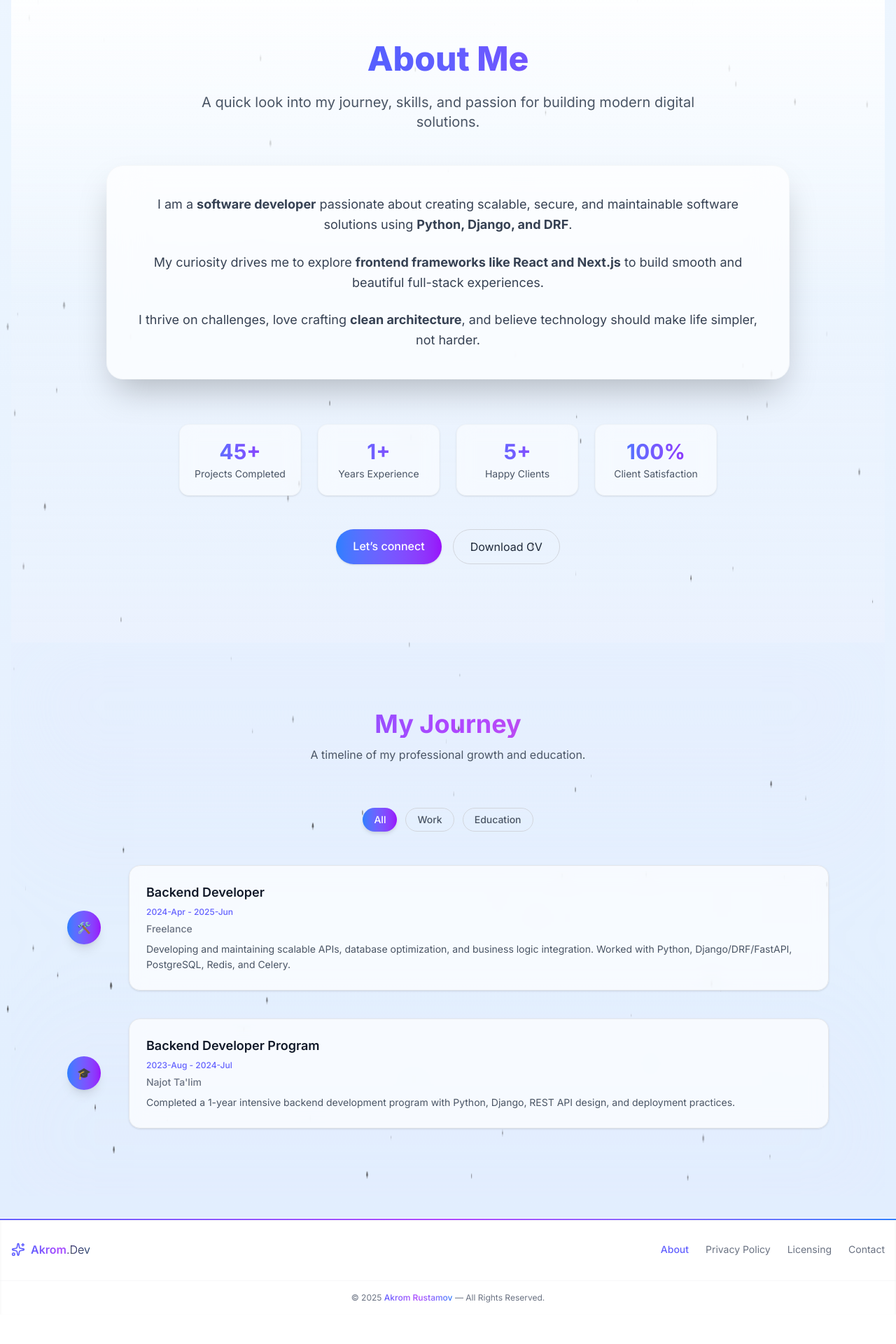
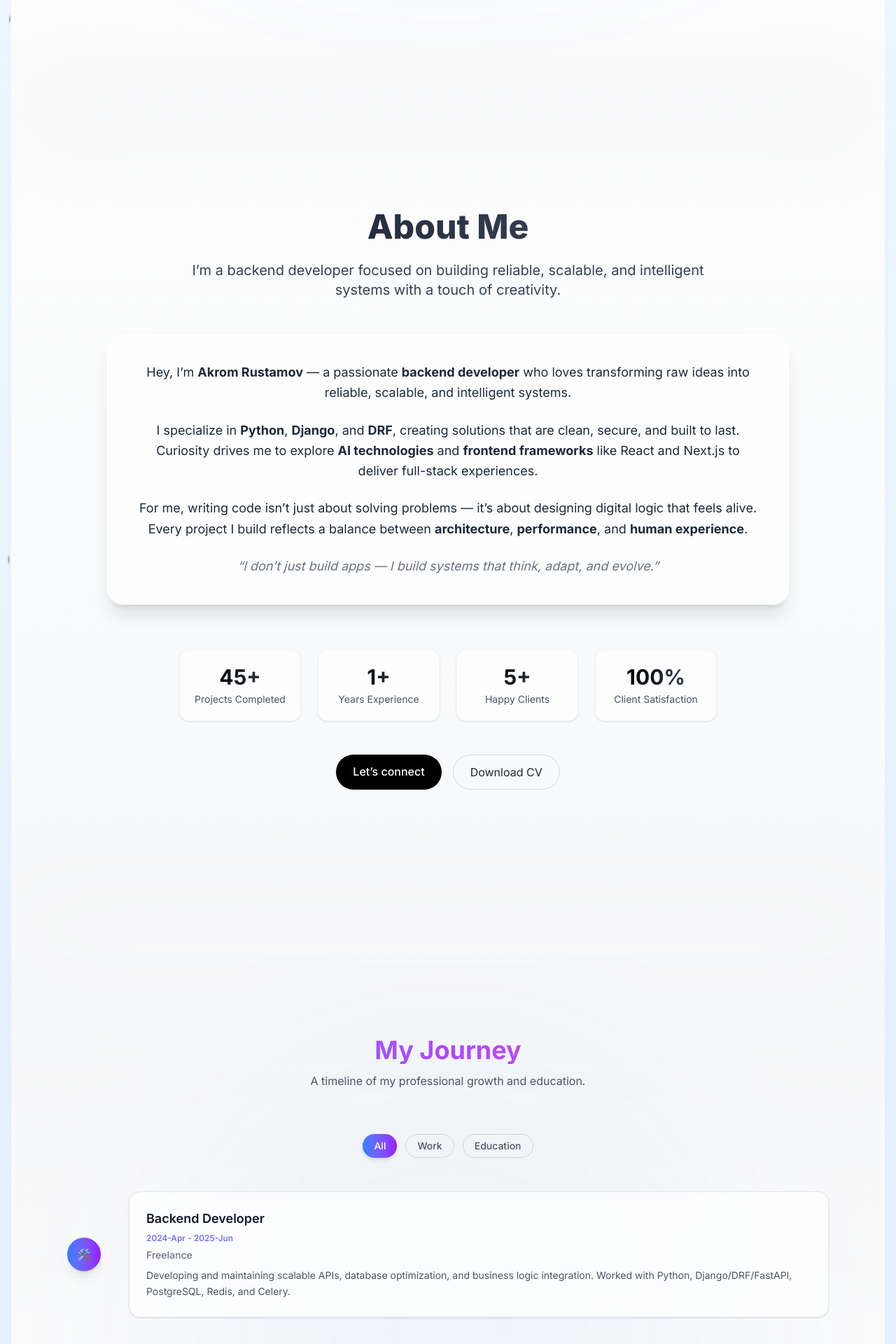
Before and after one commit to RustamovAkrom/NextJS-Portfolio, a Next.js app: page /about in a window 1280 px wide. Shown: the part 660-2580 px from the top of the page at 70% size. Before the commit the page ends 2538 px from the top, so only its background shows below. Built offline with nearby package versions, Linux system fonts and the light colour scheme.

Commit message:
simple fixes

```diff
--- a/data/about.json
+++ b/data/about.json
@@ -71,9 +71,19 @@
                 "role": "Backend Developer Program",
                 "company": "Najot Ta'lim",
                 "period": "2023-Aug - 2024-Jul",
-                "description": "Completed a 1-year intensive backend development program with Python, Django, REST API design, and deployment practices.",
+                "description": "Completed a 1-year intensive backend development program focused on Python, Django, REST API design, and deployment practices.",
                 "icon": "🎓"
+            },
+            {
+                "type": "education",
+                "role": "Foundation Degree",
+                "company": "International Digital University (IDU)",
+                "period": "2025-Sep - Present",
+                "description": "Currently studying at IDU in the Foundation program, covering key subjects such as Professional English, Business Management, Professional Mathematics, Japanese Language, and Programming with C++.",
+                "icon": "🏫"
             }
+
+
         ]
     }
 ]
--- a/src/app/about/page.tsx
+++ b/src/app/about/page.tsx
@@ -4,6 +4,7 @@ import { motion } from "framer-motion";
 import Image from "next/image";
 import { useEffect, useState } from "react";
 import type { AboutContentType, TimelineItemType, LinkType, StatType } from "@/types/about";
+import ScrollDownButton from "@/components/ScrollDownButton";
 
 function MyJourneySection({
   timeline,
@@ -17,11 +18,11 @@ function MyJourneySection({
     filter === "all" ? timeline : timeline.filter((item) => item.type === filter);
 
   return (
-    <section className="relative py-24 overflow-hidden">
-      {/* Фон с мягким свечением */}
-      <div className="absolute inset-0 bg-gradient-to-b from-indigo-100/20 via-transparent to-purple-100/10 dark:from-indigo-900/10 dark:to-purple-900/20 blur-3xl" />
+    <section className="relative py-28 overflow-hidden bg-gradient-to-b from-gray-100/30 to-white dark:from-gray-900/50 dark:to-black">
+      {/* Мягкий фон */}
+      <div className="absolute inset-0 bg-[radial-gradient(circle_at_center,rgba(59,130,246,0.07),transparent_70%)] blur-3xl" />
 
-      <div className="relative max-w-6xl mx-auto px-4 sm:px-6 lg:px-8">
+      <div className="relative max-w-6xl mx-auto px-6 sm:px-8">
         {/* Заголовок */}
         <motion.div
           initial={{ opacity: 0, y: 30 }}
@@ -29,7 +30,7 @@ function MyJourneySection({
           transition={{ duration: 0.6 }}
           className="text-center mb-16"
         >
-          <h2 className="text-4xl font-bold bg-gradient-to-r from-blue-600 via-purple-500 to-pink-500 bg-clip-text text-transparent">
+          <h2 className="text-4xl font-bold bg-gradient-to-r from-blue-500 via-purple-500 to-pink-500 bg-clip-text text-transparent">
             My Journey
           </h2>
           <p className="text-gray-600 dark:text-gray-400 mt-3 text-base max-w-xl mx-auto">
@@ -43,12 +44,11 @@ function MyJourneySection({
             <button
               key={f}
               onClick={() => setFilter(f)}
-              className={`capitalize px-4 py-1.5 rounded-full text-xs sm:text-sm font-medium transition-all duration-300
-                ${
-                  filter === f
-                    ? "bg-gradient-to-r from-blue-500 to-purple-600 text-white shadow-md"
-                    : "bg-transparent border border-gray-300 dark:border-gray-700 text-gray-600 dark:text-gray-400 hover:bg-gray-100/20 dark:hover:bg-gray-800/40"
-                }`}
+              className={`capitalize px-4 py-1.5 rounded-full text-xs sm:text-sm font-medium transition-all duration-300 ${
+                filter === f
+                  ? "bg-gradient-to-r from-blue-500 to-purple-600 text-white shadow-md"
+                  : "bg-transparent border border-gray-300 dark:border-gray-700 text-gray-600 dark:text-gray-400 hover:bg-gray-100/20 dark:hover:bg-gray-800/40"
+              }`}
             >
               {f}
             </button>
@@ -106,14 +106,13 @@ export default function AboutPage() {
   const content = data[0];
 
   return (
-    <div className="relative overflow-hidden">
+    <div className="relative overflow-hidden bg-gradient-to-b from-white via-gray-50 to-gray-100 dark:from-black dark:via-gray-950 dark:to-gray-900 mt-20">
       {/* === Hero === */}
-      <section className="relative py-24 sm:py-32 bg-gradient-to-br from-blue-50 via-white to-purple-50 dark:from-gray-900 dark:via-gray-950 dark:to-black">
-        {/* Эффект подсветки */}
-        <div className="absolute inset-0 bg-[radial-gradient(ellipse_at_center,_var(--tw-gradient-stops))] from-indigo-500/10 via-transparent to-transparent blur-2xl" />
+      <section className="relative py-28 sm:py-36">
+        <div className="absolute inset-0 bg-[radial-gradient(ellipse_at_center,_rgba(59,130,246,0.1),_transparent_70%)] blur-2xl" />
 
         <div className="relative max-w-6xl mx-auto px-6 grid lg:grid-cols-2 gap-16 items-center">
-          {/* Фото с эффектом парения */}
+          {/* Фото */}
           <motion.div
             initial={{ rotate: -5, opacity: 0 }}
             whileInView={{ rotate: 0, opacity: 1 }}
@@ -125,12 +124,7 @@ export default function AboutPage() {
               transition={{ repeat: Infinity, duration: 6, ease: "easeInOut" }}
               className="relative w-64 h-64 sm:w-80 sm:h-80 rounded-3xl overflow-hidden shadow-2xl border border-white/20 backdrop-blur-md"
             >
-              <Image
-                src={content.image}
-                alt={content.alt}
-                fill
-                className="object-cover"
-              />
+              <Image src={content.image} alt={content.alt} fill className="object-cover" />
             </motion.div>
           </motion.div>
 
@@ -155,43 +149,50 @@ export default function AboutPage() {
         </div>
       </section>
 
+
+      {/* === Smooth Transition === */}
+      <div className="h-32 bg-gradient-to-b from-gray-50/0 via-gray-100/50 to-gray-100 dark:from-gray-900/0 dark:via-gray-900/50 dark:to-black blur-3xl" />
+
       {/* === About Me === */}
-      <section className="relative py-28 bg-gradient-to-b from-white via-blue-50/30 to-purple-50/20 dark:from-gray-950 dark:via-gray-900 dark:to-black">
+      <section className="relative py-28">
+
         <div className="max-w-5xl mx-auto px-6 text-center">
           <motion.h2
             initial={{ opacity: 0, y: 40 }}
             whileInView={{ opacity: 1, y: 0 }}
             transition={{ duration: 0.6 }}
-            className="text-5xl font-extrabold bg-gradient-to-r from-blue-600 via-indigo-500 to-purple-600 bg-clip-text text-transparent mb-6"
+            className="text-5xl font-extrabold bg-gradient-to-r from-gray-900 to-gray-600 dark:from-white dark:to-gray-400 bg-clip-text text-transparent mb-6"
           >
             About Me
           </motion.h2>
 
           <motion.p
-            initial={{ opacity: 0, y: 30 }}
+            initial={{ opacity: 0, y: 20 }}
             whileInView={{ opacity: 1, y: 0 }}
             transition={{ duration: 0.7 }}
-            className="text-gray-600 dark:text-gray-300 text-lg sm:text-xl mb-12 max-w-3xl mx-auto"
+            className="text-gray-700 dark:text-gray-300 text-lg sm:text-xl mb-12 max-w-3xl mx-auto"
           >
-            A quick look into my journey, skills, and passion for building modern digital solutions.
+            I’m a backend developer focused on building reliable, scalable, and intelligent systems with a touch of creativity.
           </motion.p>
 
           <motion.div
             initial={{ opacity: 0, y: 30 }}
             whileInView={{ opacity: 1, y: 0 }}
-            transition={{ duration: 0.7 }}
-            className="bg-white/70 dark:bg-gray-800/70 backdrop-blur-xl border border-gray-200/30 dark:border-gray-700/30 shadow-2xl rounded-3xl p-10 mb-16"
+            transition={{ duration: 0.8 }}
+            className="bg-white/70 dark:bg-gray-900/70 backdrop-blur-xl border border-gray-200/30 dark:border-gray-700/30 rounded-3xl shadow-xl p-10 mb-16"
           >
-            <div className="text-gray-700 dark:text-gray-300 leading-relaxed space-y-6 text-lg">
+            <div className="text-gray-800 dark:text-gray-300 leading-relaxed space-y-6 text-lg text-left sm:text-center">
               <p>
-                I am a <b>software developer</b> passionate about creating scalable, secure, and maintainable software solutions using{" "}
-                <b>Python, Django, and DRF</b>.
+                Hey, I’m <b>Akrom Rustamov</b> — a passionate <b>backend developer</b> who loves transforming raw ideas into reliable, scalable, and intelligent systems.
               </p>
               <p>
-                My curiosity drives me to explore <b>frontend frameworks like React and Next.js</b> to build smooth and beautiful full-stack experiences.
+                I specialize in <b>Python</b>, <b>Django</b>, and <b>DRF</b>, creating solutions that are clean, secure, and built to last. Curiosity drives me to explore <b>AI technologies</b> and <b>frontend frameworks</b> like React and Next.js to deliver full-stack experiences.
               </p>
               <p>
-                I thrive on challenges, love crafting <b>clean architecture</b>, and believe technology should make life simpler, not harder.
+                For me, writing code isn’t just about solving problems — it’s about designing digital logic that feels alive. Every project I build reflects a balance between <b>architecture</b>, <b>performance</b>, and <b>human experience</b>.
+              </p>
+              <p className="italic text-gray-500 dark:text-gray-400">
+                “I don’t just build apps — I build systems that think, adapt, and evolve.”
               </p>
             </div>
           </motion.div>
@@ -204,9 +205,9 @@ export default function AboutPage() {
                 initial={{ opacity: 0, y: 20 }}
                 whileInView={{ opacity: 1, y: 0 }}
                 transition={{ duration: 0.6, delay: stat.id * 0.1 }}
-                className="flex flex-col gap-y-1 bg-white/50 dark:bg-gray-800/50 backdrop-blur-md border border-gray-200/30 dark:border-gray-700/30 rounded-xl p-5 shadow-sm hover:shadow-lg"
+                className="flex flex-col gap-y-1 bg-white/60 dark:bg-gray-800/60 backdrop-blur-md border border-gray-200/30 dark:border-gray-700/30 rounded-xl p-5 shadow-sm hover:shadow-md transition"
               >
-                <dd className="text-3xl font-bold bg-gradient-to-r from-blue-500 to-purple-600 bg-clip-text text-transparent">
+                <dd className="text-3xl font-bold bg-gradient-to-r from-black to-gray-600 dark:from-white dark:to-gray-400 bg-clip-text text-transparent">
                   {stat.value}
                 </dd>
                 <dt className="text-gray-600 dark:text-gray-400 text-sm">{stat.name}</dt>
@@ -219,7 +220,7 @@ export default function AboutPage() {
             <motion.a
               href="/contact"
               whileHover={{ scale: 1.05 }}
-              className="px-6 py-3 rounded-full bg-gradient-to-r from-blue-500 to-purple-600 text-white font-medium shadow hover:shadow-lg transition"
+              className="px-6 py-3 rounded-full bg-black dark:bg-white text-white dark:text-black font-medium shadow hover:shadow-lg transition"
             >
               Let’s connect
             </motion.a>
@@ -227,7 +228,7 @@ export default function AboutPage() {
               href="/resumes/resume-1.pdf"
               download
               whileHover={{ scale: 1.05 }}
-              className="px-6 py-3 rounded-full border border-gray-300 dark:border-gray-700 bg-transparent text-gray-800 dark:text-gray-300 hover:bg-gray-100/30 dark:hover:bg-gray-800/40 transition"
+              className="px-6 py-3 rounded-full border border-gray-300 dark:border-gray-700 bg-transparent text-gray-800 dark:text-gray-300 hover:bg-gray-100/20 dark:hover:bg-gray-800/40 transition"
             >
               Download CV
             </motion.a>
@@ -235,6 +236,9 @@ export default function AboutPage() {
         </div>
       </section>
 
+      {/* === Smooth Transition to Timeline === */}
+      <div className="h-32 bg-gradient-to-b from-gray-100/0 via-gray-100/50 to-white dark:from-gray-900/0 dark:via-gray-900/50 dark:to-black blur-3xl" />
+
       {/* === Timeline === */}
       <MyJourneySection timeline={content.timeline} filters={content.filters} />
     </div>
--- a/src/app/contact/page.tsx
+++ b/src/app/contact/page.tsx
@@ -161,7 +161,7 @@ function SendMessageForm() {
 // ✅ Главная страница
 export default function ContactPage() {
   return (
-    <section className="relative overflow-hidden py-20">
+    <section className="relative overflow-hidden py-20 mt-20">
       {/* 🔹 Фон */}
       <div className="absolute inset-0 bg-gradient-to-b from-indigo-50 via-white to-indigo-100
                       dark:from-gray-900 dark:via-gray-950 dark:to-gray-900" />
--- a/src/app/projects/page.tsx
+++ b/src/app/projects/page.tsx
@@ -36,7 +36,7 @@ export default function ProjectsPage() {
       : projects.filter((p) => p.date.startsWith(filterYear));
 
   return (
-    <main className="relative min-h-screen overflow-hidden">
+    <main className="relative min-h-screen overflow-hidden mt-20">
       {/* Background Glow */}
       <div className="absolute inset-0 -z-10 bg-gradient-to-b from-indigo-50 via-transparent to-gray-50 dark:from-gray-900 dark:via-gray-950 dark:to-black" />
       <motion.div
--- a/src/app/services/page.tsx
+++ b/src/app/services/page.tsx
@@ -22,7 +22,7 @@ export default function ServicesPage() {
   }, []);
 
   return (
-    <section className="relative overflow-hidden py-20">
+    <section className="relative overflow-hidden py-20 mt-20">
       {/* 🔹 Градиентный фон с мягким свечением */}
       <div className="absolute inset-0 bg-gradient-to-b from-indigo-50 via-white to-indigo-100 dark:from-gray-900 dark:via-gray-950 dark:to-gray-900" />
       <div className="absolute -top-20 left-1/2 w-[600px] h-[600px] bg-indigo-400/20 dark:bg-indigo-600/20 rounded-full blur-3xl -translate-x-1/2" />
--- a/src/app/skills/page.tsx
+++ b/src/app/skills/page.tsx
@@ -93,7 +93,7 @@ export default function Skills() {
   const visibleSkills = showAll ? data.progressSkills : data.progressSkills.slice(0, 6);
 
   return (
-    <div className="relative overflow-hidden">
+    <div className="relative overflow-hidden mt-20">
       {/* Фон с плавным градиентом */}
       <div className="absolute inset-0 bg-gradient-to-b from-white via-indigo-50/40 to-white dark:from-gray-900 dark:via-gray-950/60 dark:to-gray-900 -z-10" />
 
--- a/src/components/Footer.tsx
+++ b/src/components/Footer.tsx
@@ -1,7 +1,7 @@
 "use client";
 
 import Link from "next/link";
-import { Sparkles } from "lucide-react";
+import { Sparkles, Github, Linkedin, Mail, Instagram } from "lucide-react";
 import { usePathname } from "next/navigation";
 import { siteConfig } from "@/config/site";
 
@@ -9,42 +9,50 @@ export default function Footer() {
   const pathname = usePathname();
 
   return (
-    <footer className="relative bg-white/40 dark:bg-gray-900/40 backdrop-blur-lg border-t border-transparent shadow-inner">
-      {/* Градиентная линия сверху */}
+    <footer className="relative bg-white/40 dark:bg-gray-900/40 backdrop-blur-xl border-t border-transparent shadow-inner">
+      {/* Верхняя градиентная линия */}
       <div className="absolute top-0 left-0 w-full h-[2px] bg-gradient-to-r from-indigo-500 via-purple-500 to-blue-500" />
 
-      <div className="max-w-screen-xl mx-auto px-4 py-8 flex flex-col sm:flex-row items-center justify-between gap-6">
+      {/* Основной контент футера */}
+      <div className="max-w-screen-xl mx-auto px-6 py-14 grid md:grid-cols-3 gap-10 text-center md:text-left">
 
-        {/* Лого */}
+        {/* Блок About */}
+        <div>
           <Link
             href="/"
-          className="group flex items-center gap-2 font-semibold text-gray-800 dark:text-gray-100"
+            className="group flex items-center justify-center md:justify-start gap-2 font-semibold text-gray-800 dark:text-gray-100 mb-3"
           >
             <Sparkles className="w-5 h-5 text-indigo-500 dark:text-indigo-400 group-hover:scale-110 transition-transform" />
-          <span className="text-base bg-gradient-to-r from-indigo-500 via-purple-500 to-blue-500 bg-clip-text text-transparent group-hover:opacity-90 transition">
+            <span className="text-lg bg-gradient-to-r from-indigo-500 via-purple-500 to-blue-500 bg-clip-text text-transparent group-hover:opacity-90 transition">
               {siteConfig.name}
-            <span className="text-gray-700 dark:text-gray-300 font-light">
-              .Dev
-            </span>
+              <span className="text-gray-700 dark:text-gray-300 font-light">.Dev</span>
             </span>
           </Link>
+          <p className="text-sm text-gray-600 dark:text-gray-400 leading-relaxed">
+            Creating powerful, elegant, and user-focused digital experiences.
+            Full-stack developer passionate about design, performance, and AI.
+          </p>
+        </div>
 
         {/* Навигация */}
-        <ul className="flex flex-wrap items-center gap-6 text-sm">
+        <div>
+          <h3 className="font-semibold text-gray-800 dark:text-gray-200 mb-3 text-lg">
+            Quick Links
+          </h3>
+          <ul className="flex flex-col gap-2">
             {siteConfig.footerLinks.map(({ label, href }) => {
               const isActive = pathname === href;
               return (
                 <li key={href}>
                   <Link
                     href={href}
-                  className={`relative transition-all duration-200 ${
+                    className={`transition-all duration-200 ${
                       isActive
                         ? "text-indigo-500 dark:text-indigo-400 font-medium"
                         : "text-gray-500 dark:text-gray-400 hover:text-indigo-500 dark:hover:text-indigo-400"
                     }`}
                   >
                     {label}
-                  <span className="absolute bottom-[-2px] left-0 w-0 h-[1px] bg-gradient-to-r from-indigo-500 to-blue-500 transition-all duration-300 group-hover:w-full" />
                   </Link>
                 </li>
               );
@@ -52,8 +60,30 @@ export default function Footer() {
           </ul>
         </div>
 
-      {/* Нижний текст */}
-      <div className="text-center text-xs text-gray-500 dark:text-gray-400 py-4 border-t border-gray-200/30 dark:border-gray-800/30">
+        {/* Соцсети */}
+        <div>
+          <h3 className="font-semibold text-gray-800 dark:text-gray-200 mb-3 text-lg">
+            Connect
+          </h3>
+          <div className="flex justify-center md:justify-start gap-4">
+            <Link href="https://github.com/RustamovAkrom" target="_blank">
+              <Github className="w-5 h-5 text-gray-600 dark:text-gray-400 hover:text-indigo-500 dark:hover:text-indigo-400 transition-transform hover:scale-110" />
+            </Link>
+            <Link href="https://www.linkedin.com/in/akrom-rustamov-255b372b7/" target="_blank">
+              <Linkedin className="w-5 h-5 text-gray-600 dark:text-gray-400 hover:text-indigo-500 dark:hover:text-indigo-400 transition-transform hover:scale-110" />
+            </Link>
+            <Link href="mailto:rustamovakromjon327@gmail.com">
+              <Mail className="w-5 h-5 text-gray-600 dark:text-gray-400 hover:text-indigo-500 dark:hover:text-indigo-400 transition-transform hover:scale-110" />
+            </Link>
+            <Link href="https://www.instagram.com/rustamovakromjon327/" target="_blank">
+              <Instagram className="w-5 h-5 text-gray-600 dark:text-gray-400 hover:text-indigo-500 dark:hover:text-indigo-400 transition-transform hover:scale-110" />
+            </Link>
+          </div>
+        </div>
+      </div>
+
+      {/* Нижняя полоса */}
+      <div className="text-center text-xs text-gray-500 dark:text-gray-400 py-6 border-t border-gray-200/30 dark:border-gray-800/30">
         © {new Date().getFullYear()}{" "}
         <span className="font-medium bg-gradient-to-r from-indigo-500 via-purple-500 to-blue-500 bg-clip-text text-transparent hover:opacity-80 transition">
           Akrom Rustamov
```
Also changed, not shown: data/skills.json (+7 -6 lines). Lines whose indentation alone changed are shown as unchanged.
